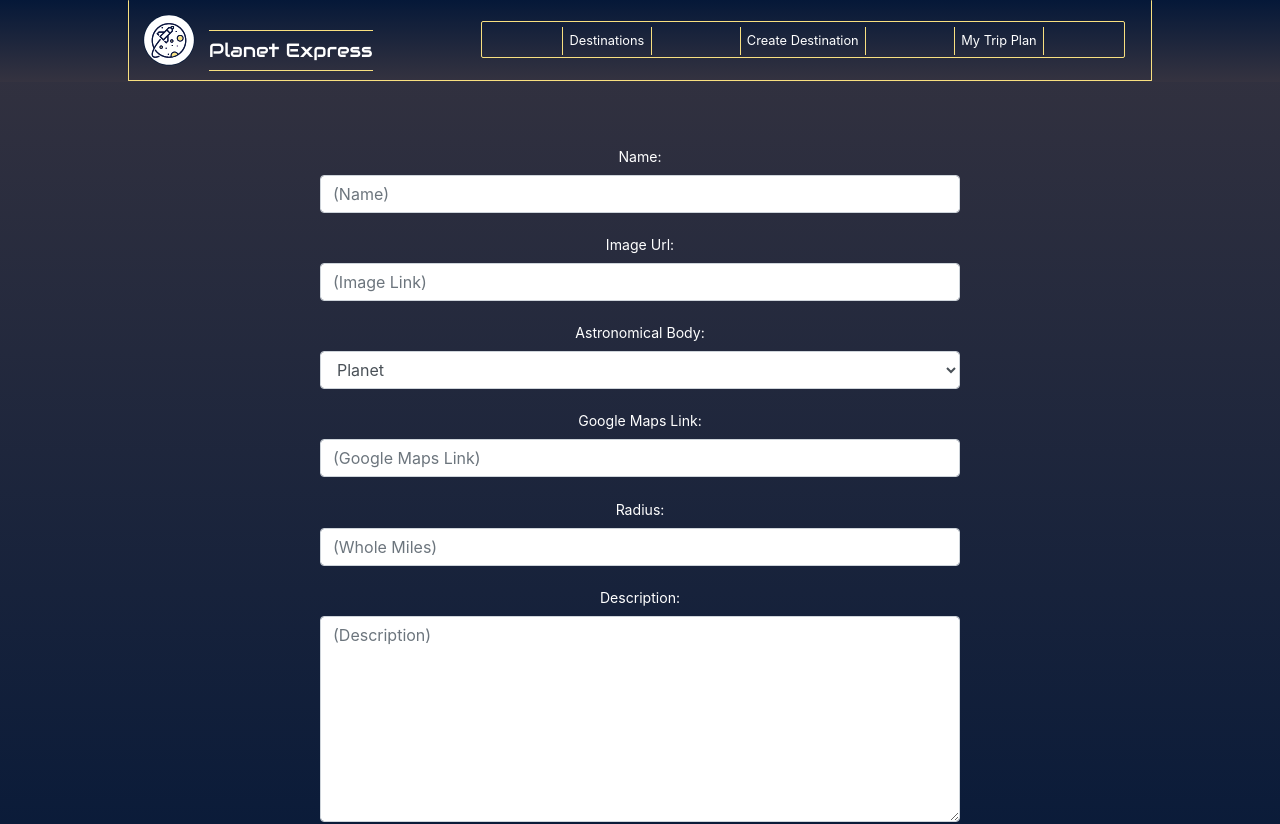
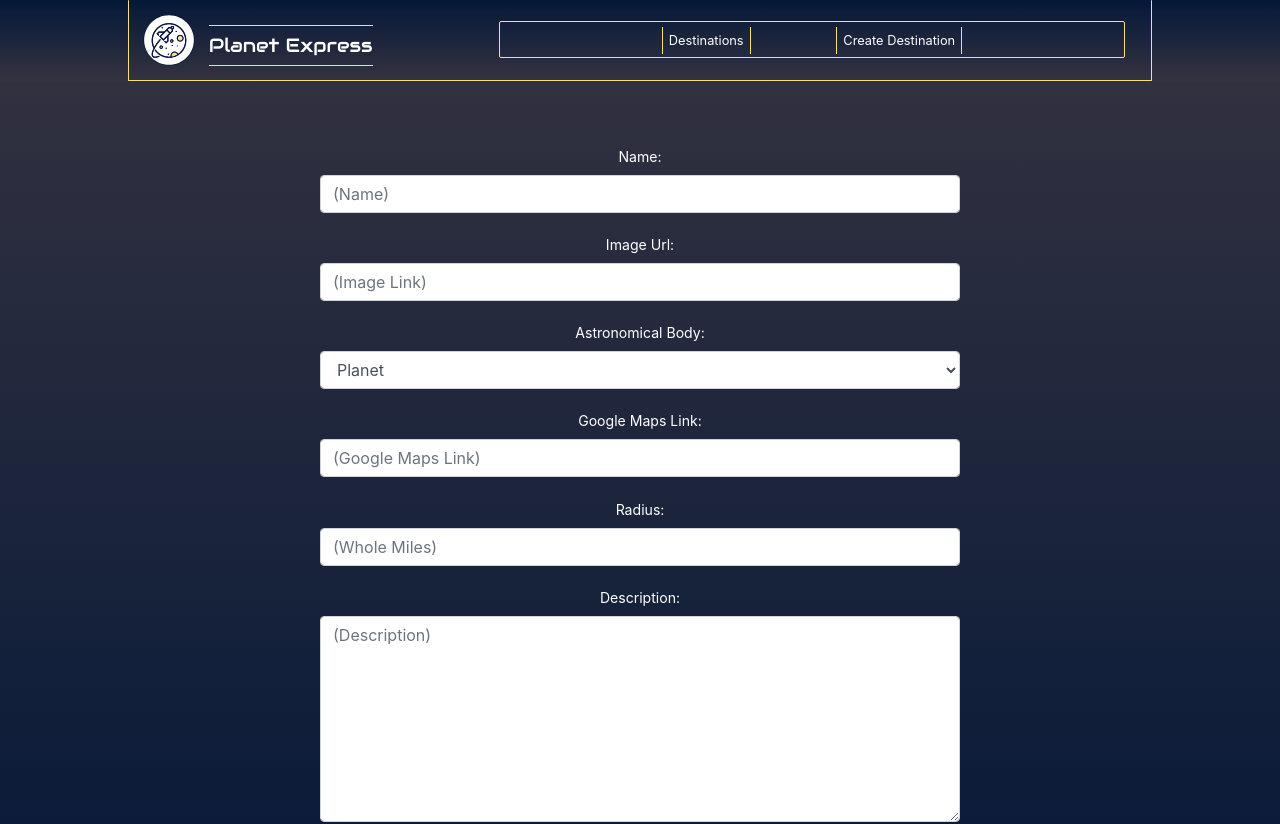
Before and after one commit to Freddymorato/react-planet-express, a React (Create React App) app in the folder client/: page /destinations/new in a window 1280 px wide. Shown: the top 824 px of the page. Built offline with nearby package versions, Linux system fonts and the light colour scheme.

Commit message:
removed link from Navbar and fixed h4 margin

```diff
--- a/client/src/App.css
+++ b/client/src/App.css
@@ -149,7 +149,7 @@ ul {
 
 h4 {
   float: left;
-  margin-top: 11% !important;
+  margin-top: 8.5% !important;
   font-size: 1.5vw !important;
   font-family: 'Audiowide', cursive !important;
   border-top: .1px solid #f8e080;
--- a/client/src/components/Navbar.js
+++ b/client/src/components/Navbar.js
@@ -16,7 +16,6 @@ const Navbar = () => {
         <div className="nav-links">
           <Link to="/destinations" className="nav-a">Destinations</Link>
           <Link to="/destinations/new" className="nav-a">Create Destination</Link>
-          <Link to="/destinations" className="nav-a">My Trip Plan</Link>
         </div>
       </div>
     </nav>
--- a/client/src/containers/DestinationCard.js
+++ b/client/src/containers/DestinationCard.js
@@ -1,7 +1,6 @@
 import React, {Component} from 'react';
 import { Link } from 'react-router-dom';
 import { connect } from 'react-redux';
-import AddButton from '../components/AddButton';
 import LikeButton from '../components/LikeButton';
 import { likeDestination } from '../actions';
 import { Button } from 'react-bootstrap';
@@ -29,7 +28,6 @@ class DestinationCard extends Component {
             </Link>
             <li>{astronomical_body}</li>
           </ul>
-          <AddButton destination={this.props.destination} addDestination={this.handleOnClick} />
           <LikeButton destination={this.props.destination} likeDestination={this.handleOnClick2} />
         </div>
       </div>
--- a/client/src/containers/DestinationShow.js
+++ b/client/src/containers/DestinationShow.js
@@ -8,7 +8,6 @@ import CommentsList from '../components/CommentsList';
 import CommentNew from '../components/CommentNew';
 import LikeButton from '../components/LikeButton'
 import { Button } from 'react-bootstrap';
-import AddButton from '../components/AddButton';
 
 
 class DestinationShow extends React.Component {
@@ -36,7 +35,6 @@ class DestinationShow extends React.Component {
         </div>
         <p className="dest-p">{destination.description}</p>
         <Button className="btn btn-sm btn-outline-dark" onClick={() => deleteDestination(destination.id, history)}>Delete</Button>
-        <AddButton destination={this.props.destination} addDestination={this.handleOnClick} />
         <LikeButton destination={destination} likeDestination={this.handleOnClick} />
 
         <div className="comment-section">
--- a/client/src/containers/DestinationsPage.js
+++ b/client/src/containers/DestinationsPage.js
@@ -4,7 +4,6 @@ import { Route, Switch } from 'react-router-dom';
 import { fetchDestinations } from '../actions';
 import DestinationsList from '../components/DestinationsList'
 import DestinationShow from './DestinationShow';
-
 
 
 class DestinationsContainer extends React.Component {
```
Also changed, not shown: 1 other file (tests, documents, lock files or other folders).
